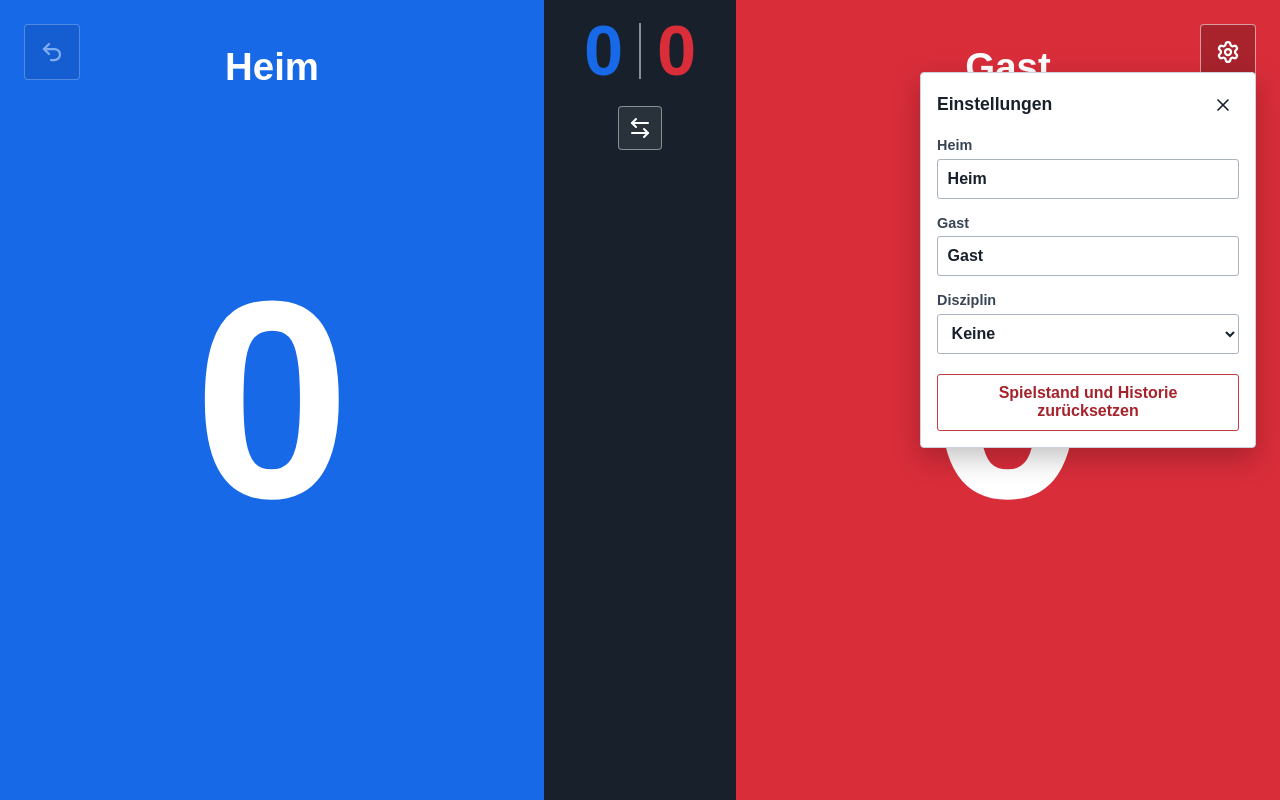
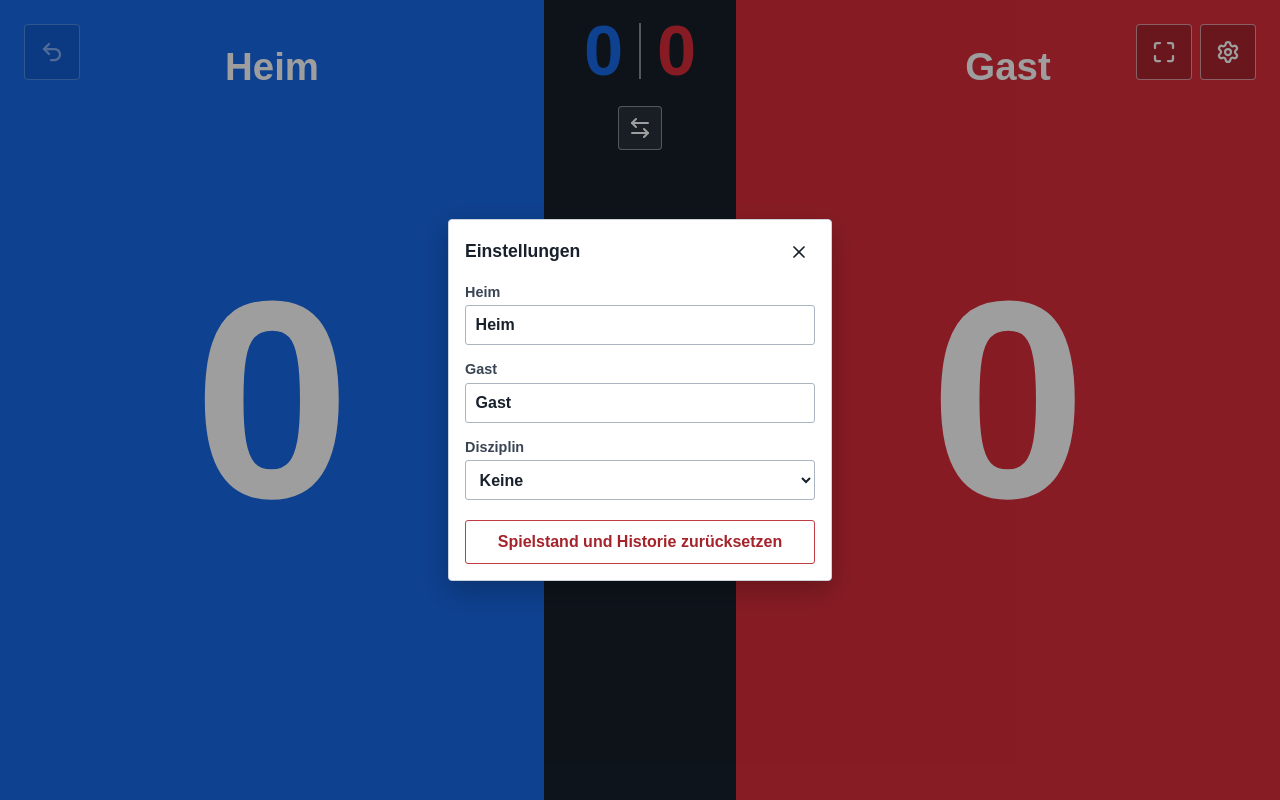
Before and after one commit to Chrizzey/badminton-scoreboard, a React (Vite) app: page / in a window 1280 px wide. Both pictures are taken after a click on the button 1228 px from the left and 52 px from the top of the page. Built offline with nearby package versions, Linux system fonts and the light colour scheme.

Commit message:
feat: add fullscreen functionality and corresponding button; update settings panel behavior

```diff
--- a/src/App.css
+++ b/src/App.css
@@ -142,7 +142,8 @@
 }
 
 .undo-button,
-.settings-button {
+.settings-button,
+.fullscreen-button {
   position: absolute;
   top: clamp(0.75rem, 2vw, 1.5rem);
   z-index: 5;
@@ -167,8 +168,13 @@
   right: clamp(0.75rem, 2vw, 1.5rem);
 }
 
+.fullscreen-button {
+  right: calc(clamp(0.75rem, 2vw, 1.5rem) + clamp(2.75rem, 5vw, 3.5rem) + 0.5rem);
+}
+
 .undo-button svg,
-.settings-button svg {
+.settings-button svg,
+.fullscreen-button svg {
   width: 1.5rem;
   height: 1.5rem;
   stroke-width: 2.25;
@@ -180,19 +186,30 @@
 }
 
 .undo-button:focus-visible,
-.settings-button:focus-visible {
+.settings-button:focus-visible,
+.fullscreen-button:focus-visible {
   outline: 3px solid #fff;
   outline-offset: 3px;
 }
 
+.settings-overlay {
+  position: fixed;
+  inset: 0;
+  z-index: 20;
+  display: grid;
+  place-items: center;
+  overflow-y: auto;
+  padding: 0.75rem;
+  background: rgb(0 0 0 / 38%);
+}
+
 .settings-panel {
-  position: absolute;
-  top: clamp(4.5rem, 8vh, 6rem);
-  right: clamp(0.75rem, 2vw, 1.5rem);
-  z-index: 7;
+  position: relative;
   display: grid;
   gap: 1rem;
-  width: min(21rem, calc(100vw - 2rem));
+  width: min(24rem, 100%);
+  max-height: calc(100dvh - 1.5rem);
+  overflow-y: auto;
   padding: 1rem;
   border: 1px solid #cbd2dc;
   border-radius: 4px;
@@ -463,6 +480,12 @@
     left: clamp(0.75rem, 2vw, 1.5rem);
   }
 
+  .fullscreen-button {
+    top: calc(clamp(0.75rem, 2vw, 1.5rem) + clamp(2.75rem, 5vw, 3.5rem) + 0.5rem);
+    right: auto;
+    left: clamp(0.75rem, 2vw, 1.5rem);
+  }
+
   .score-tile {
     font-size: min(48vw, 22vh);
   }
@@ -484,9 +507,4 @@
     font-size: clamp(1.25rem, 3vh, 2rem);
   }
 
-  .settings-panel {
-    top: clamp(4.5rem, 8vw, 6rem);
-    right: clamp(0.75rem, 2vh, 1.5rem);
-    width: min(21rem, calc(100dvh - 2rem));
-  }
 }
--- a/src/App.tsx
+++ b/src/App.tsx
@@ -1,5 +1,6 @@
 import { useEffect, useRef, useState } from 'react'
-import { ArrowLeftRight, Settings, Undo2, X } from 'lucide-react'
+import { createPortal } from 'react-dom'
+import { ArrowLeftRight, Maximize, Minimize, Settings, Undo2, X } from 'lucide-react'
 import Scoreboard, { type ScoreboardSide } from './components/Scoreboard'
 import './App.css'
 
@@ -8,6 +9,7 @@ function App() {
   const [discipline, setDiscipline] = useState('')
   const [settingsOpen, setSettingsOpen] = useState(false)
   const [resetConfirmationOpen, setResetConfirmationOpen] = useState(false)
+  const [isFullscreen, setIsFullscreen] = useState(false)
   const settingsButtonRef = useRef<HTMLButtonElement | null>(null)
   const settingsPanelRef = useRef<HTMLElement | null>(null)
 
@@ -21,9 +23,10 @@ function App() {
         return
       }
 
+      const eventPath = event.composedPath()
       if (
-        settingsPanelRef.current?.contains(event.target) ||
-        settingsButtonRef.current?.contains(event.target)
+        (settingsPanelRef.current && eventPath.includes(settingsPanelRef.current)) ||
+        (settingsButtonRef.current && eventPath.includes(settingsButtonRef.current))
       ) {
         return
       }
@@ -35,6 +38,27 @@ function App() {
     document.addEventListener('click', handleOutsideClick)
     return () => document.removeEventListener('click', handleOutsideClick)
   }, [settingsOpen])
+
+  useEffect(() => {
+    function handleFullscreenChange() {
+      setIsFullscreen(document.fullscreenElement === document.documentElement)
+    }
+
+    document.addEventListener('fullscreenchange', handleFullscreenChange)
+    return () => document.removeEventListener('fullscreenchange', handleFullscreenChange)
+  }, [])
+
+  async function toggleFullscreen() {
+    try {
+      if (document.fullscreenElement) {
+        await document.exitFullscreen()
+      } else {
+        await document.documentElement.requestFullscreen()
+      }
+    } catch {
+      // Fullscreen may be unavailable or disallowed by the current browser context.
+    }
+  }
 
   return (
     <Scoreboard>
@@ -62,11 +86,23 @@ function App() {
       >
         <Settings aria-hidden="true" />
       </button>
-      {settingsOpen && (
+      <button
+        className="fullscreen-button"
+        type="button"
+        aria-label={isFullscreen ? 'Vollbild verlassen' : 'Vollbild aktivieren'}
+        title={isFullscreen ? 'Vollbild verlassen' : 'Vollbild aktivieren'}
+        aria-pressed={isFullscreen}
+        onClick={toggleFullscreen}
+      >
+        {isFullscreen ? <Minimize aria-hidden="true" /> : <Maximize aria-hidden="true" />}
+      </button>
+      {settingsOpen && createPortal(
+        <div className="settings-overlay">
           <section
             ref={settingsPanelRef}
             className="settings-panel"
             role="dialog"
+            aria-modal="true"
             aria-labelledby="settings-title"
           >
           <header className="settings-panel__header">
@@ -152,6 +188,8 @@ function App() {
             </div>
           )}
           </section>
+        </div>,
+        document.body,
       )}
       {scoreboard.scores.map((score, side) => (
         <button
```
Also changed, not shown: 1 other file (tests, documents, lock files or other folders). Lines whose indentation alone changed are shown as unchanged.
